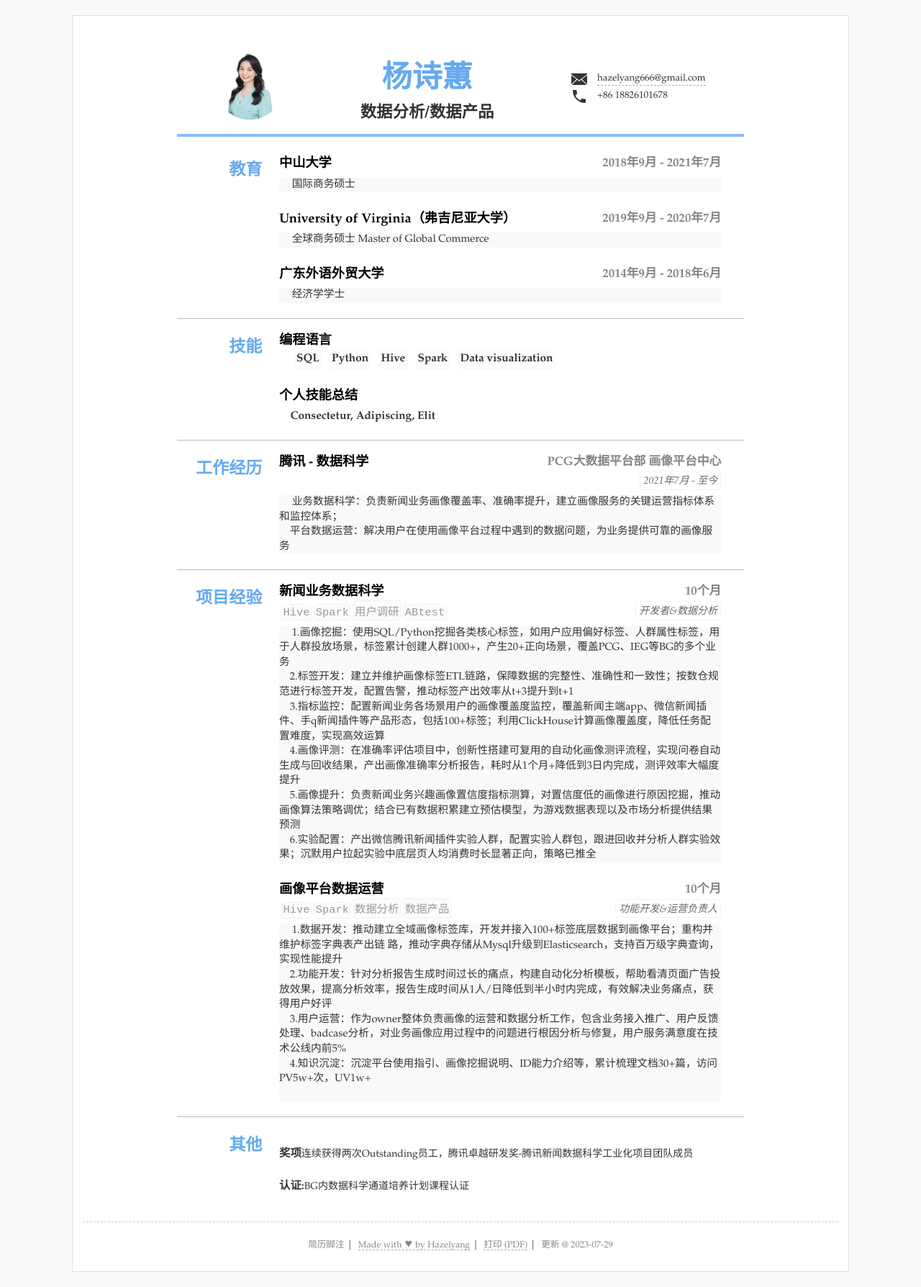
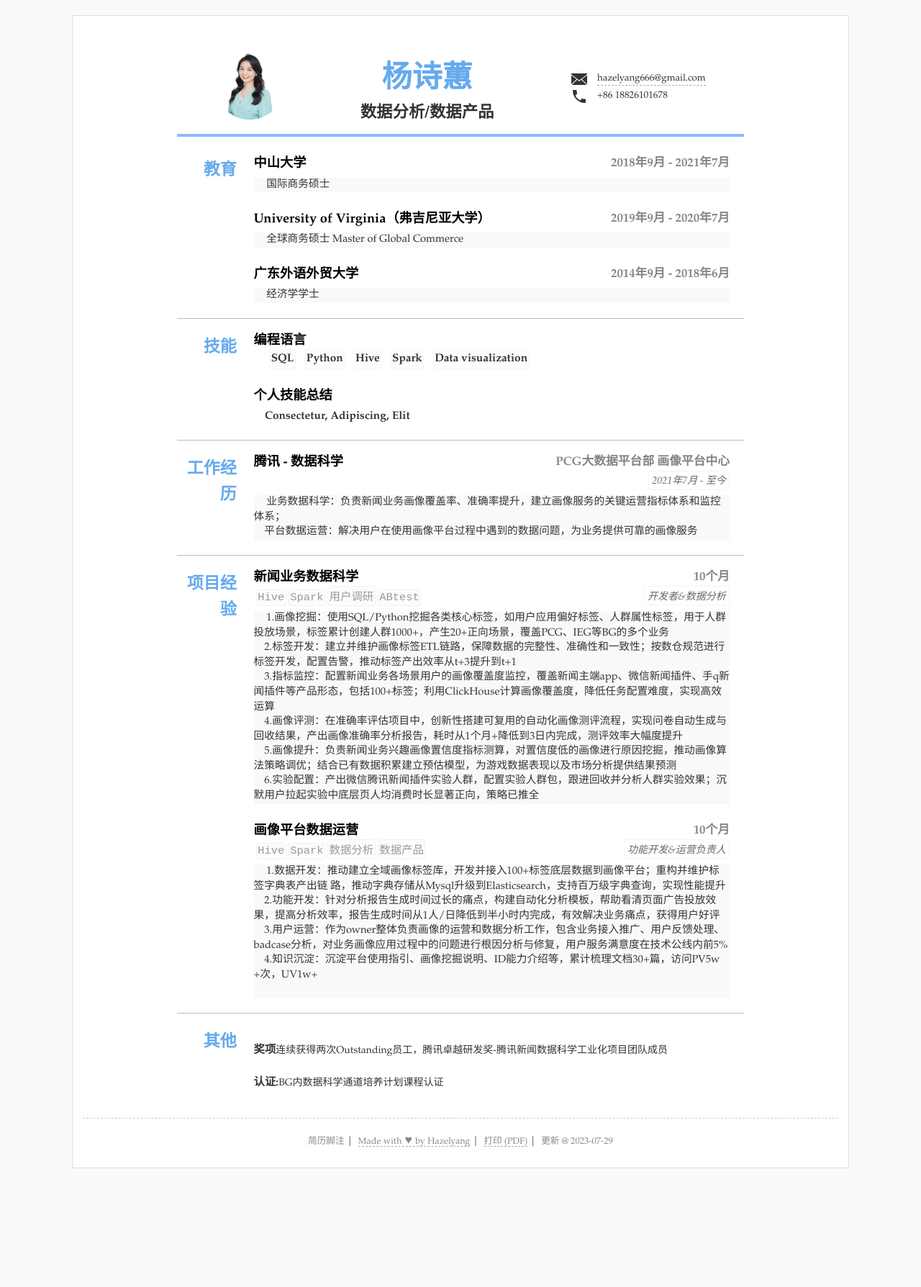
Before and after one commit to kyod-bu/cv, a Jekyll site: the page built from index.html, in a window 1280 px wide. Shown: the whole page at 72% size. Built offline with Jekyll 4.4.1, drawn with Linux system fonts in a browser that asks for light colours; after the commit the page ends 1644 px from its top, so only the background shows below that.

Commit message:
Update _config.yml

```diff
--- a/_config.yml
+++ b/_config.yml
@@ -3,25 +3,25 @@ title: 简历模板
 querytime: true  #在头像,js和css等后加上时间戳防止缓存,false关闭
 manifest: '' # html5离线缓存配置文件名,默认关闭
 #打印样式设置
-subject-width: 20% #左边栏宽度
+subject-width: 14% #左边栏宽度
 print:
   # 打印样式模板,
   # 空不设置打印样式，模板变量无效
   # basic:网页基本一致，
   # flex: 侧栏密集排版，
   # block:无侧栏
-  template: 'basic'
+  template: 'flex'
   #字体大小
-  fontsize: 12px
+  fontsize: 11px
   #页面边距设置，3~5mm为佳[不建议修改]
-  page-margin: '6mm 5mm 3mm' #上，右(无同上)，下(无同上)，左（无同右）
+  page-margin: '3mm 3mm 3mm' #上，右(无同上)，下(无同上)，左（无同右）
   #也顶部(姓名栏目)边距偏移
   header-padding: '8mm 0 3mm'
   #每块设置(对应main里面每一条)
   section:
     margin: '3px auto 0' #边距
     padding: '3px 0' #内部偏移
-    width: '80%' #内容宽度 basic无效
+    width: '92%' #内容宽度 basic无效
   # content每一条边距设置
   block-margin: 4px 0
   #打印版页脚设置
```
